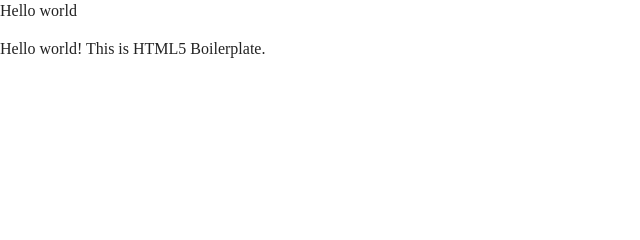
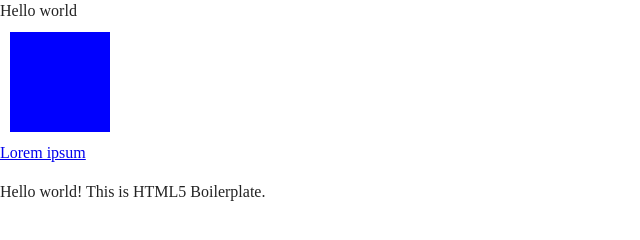
Before and after one commit to nicolethenerd/lesson3e, a plain HTML site: page index.html in a window 1280 px wide. Shown: the whole page, without its empty margins (0-640 px from the left). Drawn offline with nearby package versions, Linux system fonts and the light colour scheme.

Commit message:
CSS transition examples

```diff
--- a/css/main.css
+++ b/css/main.css
@@ -97,11 +97,26 @@
    Author's custom styles
    ========================================================================== */
 
+    .box {
+        background: blue;
+        height: 100px;
+        margin: 10px;
+        transition: all 1s;
+        width: 100px;
+    }
 
+    .box:hover {
+        background: red;
+    }
 
+    a {
+        transition: all 1s;
+    }
 
-
-
+    a:hover {
+        font-size: 20px;
+        text-shadow: 0 0 3px #FF0000;
+    }
 
 
 
--- a/index.html
+++ b/index.html
@@ -21,6 +21,10 @@
 
         Hello world
 
+        <div class="box"></div>
+
+        <a href="#">Lorem ipsum</a>
+
         <!-- Add your site or application content here -->
         <p>Hello world! This is HTML5 Boilerplate.</p>
         <script src="js/vendor/modernizr-3.5.0.min.js"></script>
```
